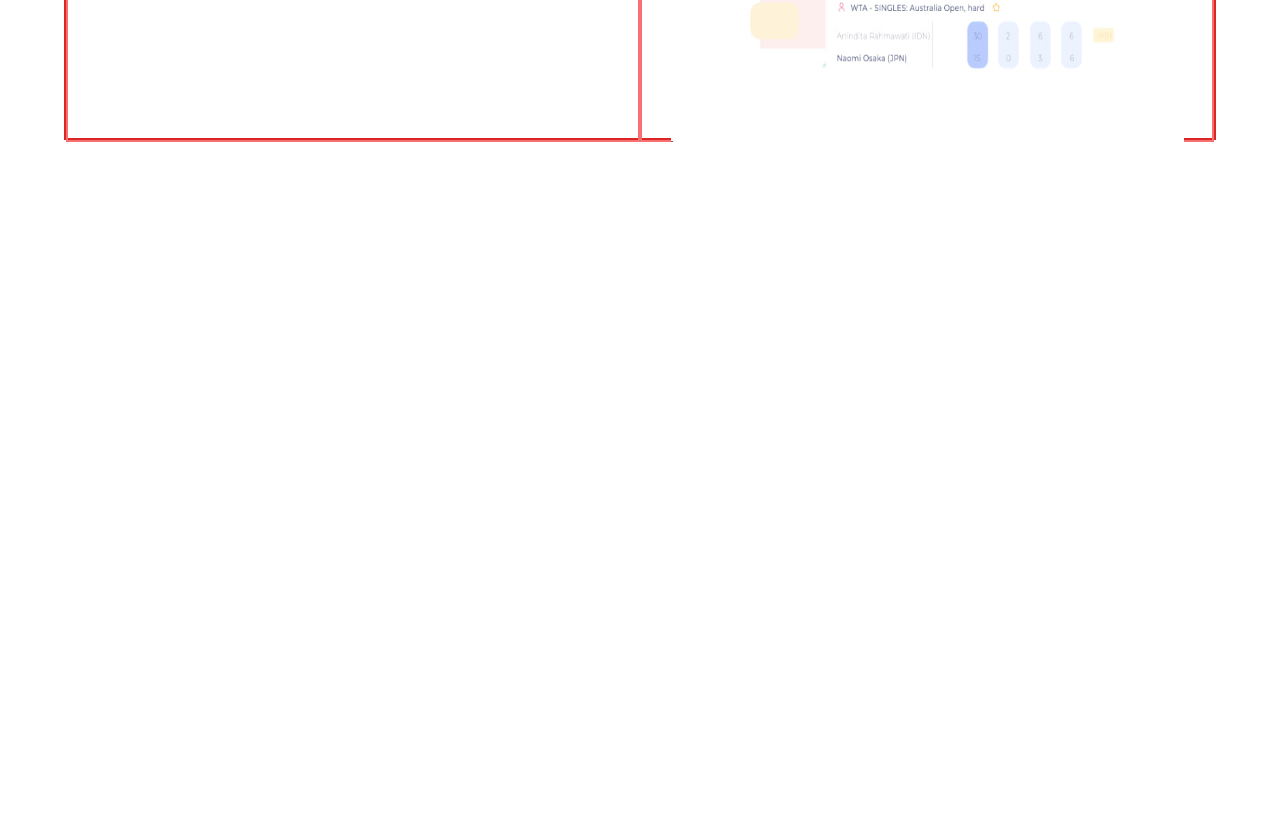
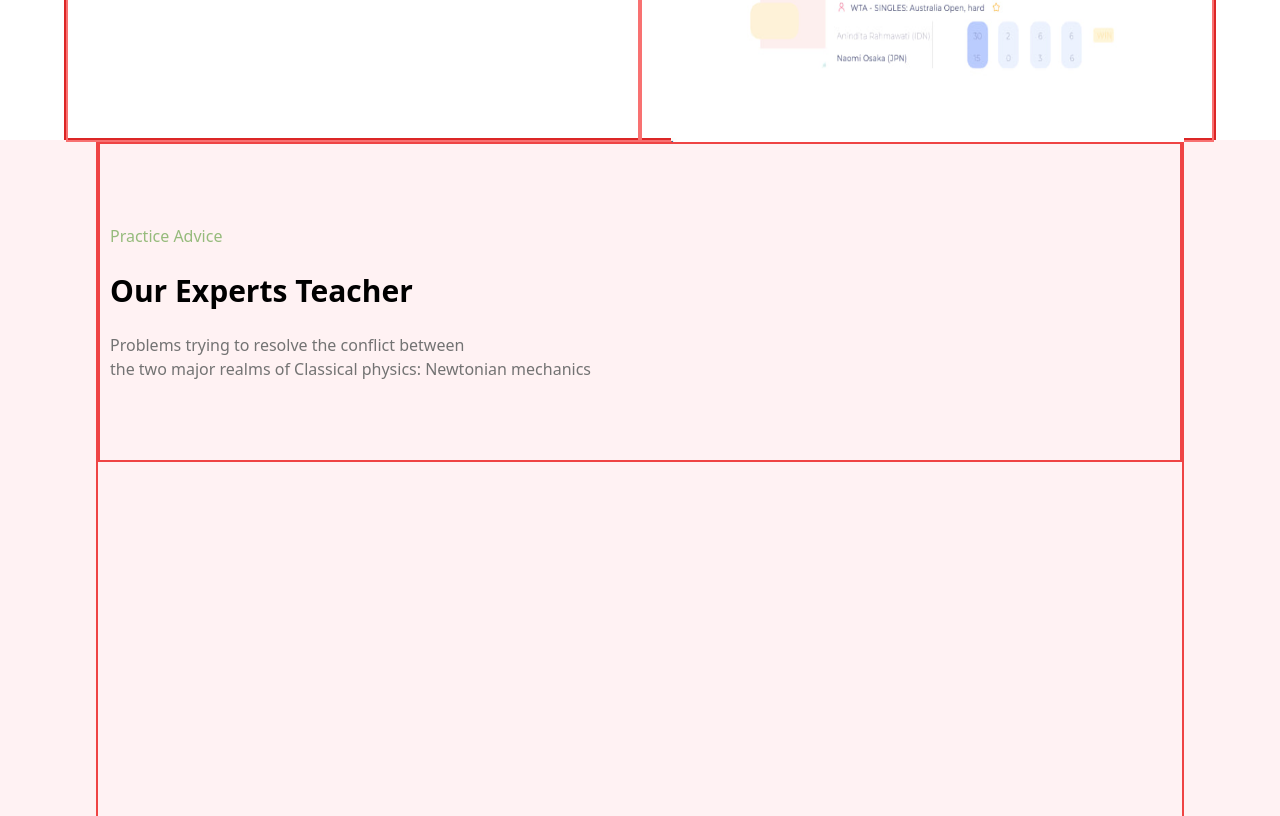
Before and after one commit to Mukhammadullo/Online_School, a React (Vite) app: page / in a window 1280 px wide. Shown: the part 1784-2600 px from the top of the page. Before the commit the page ends 1926 px from the top, so only its background shows below. Built offline with nearby package versions, Linux system fonts and the light colour scheme.

Commit message:
section5

```diff
--- a/src/App.jsx
+++ b/src/App.jsx
@@ -90,6 +90,22 @@ function App() {
         </div>
       </section>
 
+
+      {/* section5 */}
+      <section className='w-[100%] h-[120vh] bg-[#FFF2F3]'>
+        {/* section5_card */}
+        <div className='w-[85%] h-[120vh] border-red-500 border-solid border-[2px] m-auto'>
+          {/* section5_card_top */}
+          <div className='w-[100%] h-[40vh] border-red-500 border-solid border-[2px] flex flex-col justify-center '>
+            <p className='text-[#96BB7C] font-medium m-[10px]'>Practice Advice</p>
+            <h1 className='text-[30px] font-bold m-[10px]'>Our Experts Teacher</h1>
+            <p className='text-[#737373] m-[10px] font-medium' >Problems trying to resolve the conflict between <br />
+              the two major realms of Classical physics: Newtonian mechanics </p>
+          </div>
+        </div>
+      </section>
+
+
     </>
   )
 }
```
